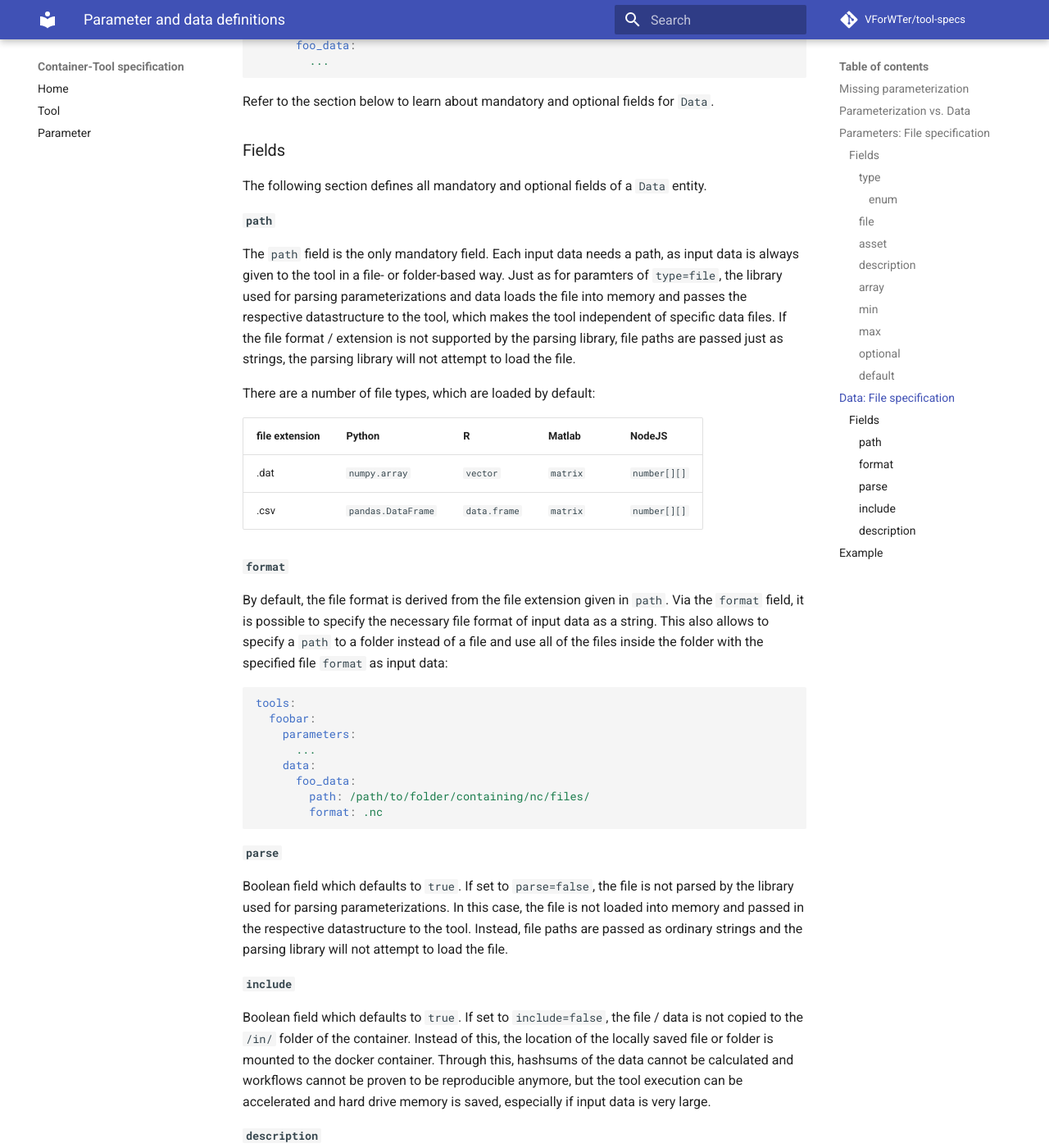
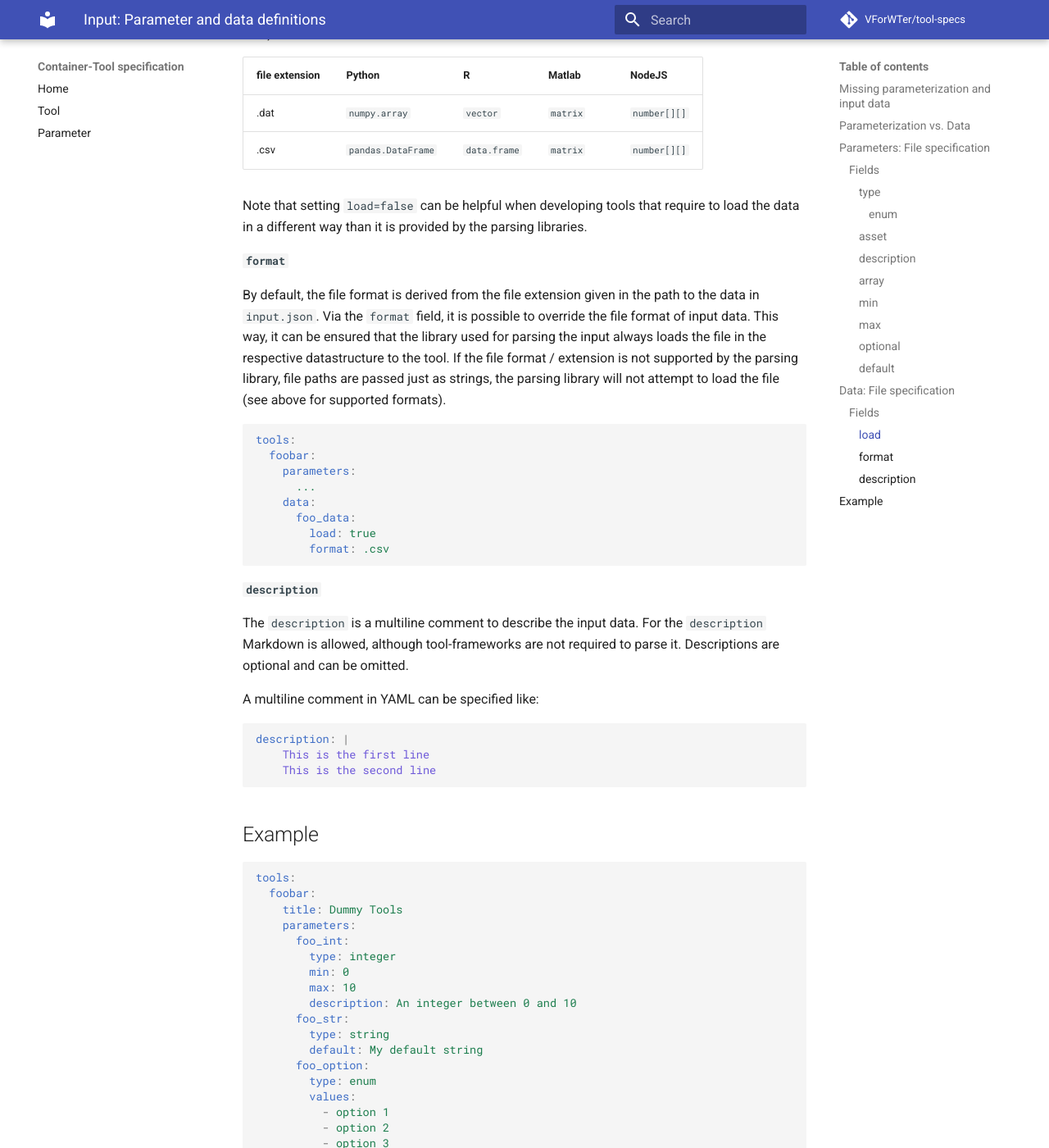
Before and after one commit to VForWaTer/tool-specs, an MkDocs documentation site: the page built from docs/input.md, in a window 1280 px wide and 1400 px high, scrolled down 4167 px. Shown: the whole window at 82% size. Built offline with MkDocs 1.6.1 and Material for MkDocs 9.7.7, drawn with Linux system fonts in a browser that asks for light colours; comment, search, counter and statistics services are not loaded; some of the changed text lies outside the part shown.

Commit message:
Update input.md

````diff
--- a/docs/input.md
+++ b/docs/input.md
@@ -7,13 +9,14 @@
 All tools define their `Parameters` and `Data` in the `tool.yml`. This is the
 blueprint about the parameter values and input data that are acceptable or
 required along with specifications, e.g. about value ranges, default values and
-data types. The *parameterization* is file based and defaults to
-`/in/parameters.json`. The JSON format is mandatory.
+data types. The actual definition of input (*parameterization* and *input data*)
+when running a tool is file based and defaults to `/in/input.json`. The JSON
+format is mandatory.
 
-## Missing parameterization
+## Missing parameterization and input data
 
 In case a [Tool](./tool.md) accepts only optional parameters and no input data,
-or no parameters and data are defined at all, the `/in/parameter.json` can be
+or no parameters and no data are defined at all, the `/in/input.json` can be
 an empty file:
 
 ```json
@@ -40,13 +43,10 @@
 Changing data does not change the tool logic. By definition, a tool is reproducible,
 if the parameterization of a tool can be applied to other data. That means, the
 **same** analysis is run on **different** data.
-Input data of a tool is also defined in *tool.yml* and *parameters.json*, but in
-a separate section `data`.
 
 From a practical perspective, if you build a tool around these tool specifications,
-the tool name and content of the sections `parameters` and `data` of the
-`/in/parameter.json` can be used to create checksums and therefor help to establish
-reproducible workflows.
+the tool name and content of the sections `parameters` and `data` of `/in/input.json`
+can be used to create checksums and therefor help to establish reproducible workflows.
 
 
 ## Parameters: File specification
@@ -58,8 +58,8 @@
 tools:
   foobar:
     parameters:
-      foo_parameters:
-        ...
+      foo_parameter:
+        [...]
 ```
 
 Refer to the section below to learn about mandatory and optional fields for a `Parameter`.
@@ -79,7 +79,6 @@
 * float
 * boolean
 * enum
-* file
 * asset
 
 ##### `enum`
@@ -103,23 +102,11 @@
           - option 3
 ```
 
-#### `file`
-
-The `type=file` type indicates, that the passed parameter is a path to a file. These files should not contain input data for the tool, as input data is specified in the `data` section of `tool.yml`. The type `file` can be used for more complex configurations that are stored in any kind of file format.
-The library used for parsing parameterizations should load the file into memory and pass the respective datastructure to the tool. This way, the tool is independent of specific data files.
-If this is not a possible workflow, file paths can be passed as ordinary string parameters and the parsing library will not attempt to load the file.
-
-There are a number of file types, which are loaded by default:
-
-| file extension | Python |  R  |  Matlab |  NodeJS  |
-| ---------------|--------|-----|---------|----------|
-| .dat  |  `numpy.array` | `vector` | `matrix`  | `number[][]` |
-| .csv  |  `pandas.DataFrame` | `data.frame` |  `matrix` |  `number[][]` |
-
 #### `asset`
 
 The `type=asset` can be used to specify paths to files or entire folders that are copied unchanged to the `/in/` path of the tool container and thus made available to the tool for further processing. The parsing library never attempts to load and process these files, therefore the files are available in the tool exactly as they are.
 Assets can be tool configurations, geometry files or all kinds of other files.
+Note that input data should not passed to the tool as `assets`, input data is described in the `data` section of `tool.yml` (see below).
 
 #### `description`
 
@@ -137,7 +124,7 @@
 
 #### `array`
 
-The `array` field takes a single boolean value and defaults to `array=false`. If set to `array=true` the `Parameter` is an array of the specified `type`. The array field **cannot** be combined with the `type=file` and `type=enum` fields.
+The `array` field takes a single boolean value and defaults to `array=false`. If set to `array=true` the `Parameter` is an array of the specified `type`. The array field **cannot** be combined with the `type=enum` field.
 
 #### `min`
 
@@ -151,27 +138,27 @@
 
 #### `optional`
 
-Boolean field which defaults to `false`. If set to `optional=true`, the parameter is not required by the tool. This implies, that the tool implementation can handle a `parameters.json` in which the `Parameter` is entirely missing.
+Boolean field which defaults to `false`. If set to `optional=true`, the parameter is not required by the tool. This implies, that the tool implementation can handle a `input.json` in which the `Parameter` is entirely missing.
 
 #### `default`
 
-The `default` field is of the same data type as the `Parameter` itself. If a default value is set, the tool-framework is required to inject this parameter into the `parameters.json`, as the tool will treat the default like any other non-optional parameter.
+The `default` field is of the same data type as the `Parameter` itself. If a default value is set, the tool-framework is required to inject this parameter into the `input.json`, as the tool will treat the default like any other non-optional parameter.
 Note, that default parameters are only parsed if they are not set as `optional=true`.
 
 
 ## Data: File specification
 
 All input `Data` is described in a data block in the `/src/tool.yml` file.
-All sets of input data are collected as the mandatory `tools.<tool_name>.data` block:
+All sets of input data are collected as the **optional** `tools.<tool_name>.data` block:
 
 ```yaml
 tools:
   foobar:
     parameters:
-      ...
+      [...]
     data:
       foo_data:
-        ...
+        [...]
 ```
 
 Refer to the section below to learn about mandatory and optional fields for `Data`.
@@ -181,30 +168,34 @@
 
 The following section defines all mandatory and optional fields of a `Data` entity.
 
-#### `path`
+#### `load`
 
-The `path` field is the only mandatory field. Each input data needs a path, as input data
-is always given to the tool in a file- or folder-based way.
-Just as for paramters of `type=file`, the library used for parsing parameterizations and
-data loads the file into memory and passes the respective datastructure to the tool, which
-makes the tool independent of specific data files.
-If the file format / extension is not supported by the parsing library, file paths are
-passed just as strings, the parsing library will not attempt to load the file.
+This is the only **mandatory** field for an entity of `Data`.
+Boolean field which defaults to `true`. If set to `load=false`, the file is not parsed by the
+library used for parsing input. In this case, file paths are passed as ordinary strings and
+the parsing library will not attempt to load the file.
 
-There are a number of file types, which are loaded by default:
+There are a number of file formats, which are loaded by default (and can be set via the `format`
+field):
+
 
 | file extension | Python |  R  |  Matlab |  NodeJS  |
 | ---------------|--------|-----|---------|----------|
 | .dat  |  `numpy.array` | `vector` | `matrix`  | `number[][]` |
 | .csv  |  `pandas.DataFrame` | `data.frame` |  `matrix` |  `number[][]` |
 
+
+Note that setting `load=false` can be helpful when developing tools that require to load the
+data in a different way than it is provided by the parsing libraries.
+
 #### `format`
 
-By default, the file format is derived from the file extension given in `path`. Via the
-`format` field, it is possible to specify the necessary file format of input data as a
-string.
-This also allows to specify a `path` to a folder instead of a file and use all of the files
-inside the folder with the specified file `format` as input data:
+By default, the file format is derived from the file extension given in the path to the data
+in `input.json`. Via the `format` field, it is possible to override the file format of input
+data. This way, it can be ensured that the library used for parsing the input always loads the
+file in the respective datastructure to the tool.  If the file format / extension is not
+supported by the parsing library, file paths are passed just as strings, the parsing library
+will not attempt to load the file (see above for supported formats).
 
 ```yaml
 tools:
@@ -213,24 +204,9 @@
       ...
     data:
       foo_data:
-        path: /path/to/folder/containing/nc/files/
-        format: .nc
+        load: true
+        format: .csv
 ```
-
-#### `parse`
-
-Boolean field which defaults to `true`. If set to `parse=false`, the file is not parsed by the
-library used for parsing parameterizations. In this case, the file is not loaded into memory
-and passed in the respective datastructure to the tool. Instead, file paths are passed as
-ordinary strings and the parsing library will not attempt to load the file.
-
-#### `include`
-
-Boolean field which defaults to `true`. If set to `include=false`, the file / data is not copied
-to the `/in/` folder of the container. Instead of this, the location of the locally saved file or
-folder is mounted to the docker container. Through this, hashsums of the data cannot be calculated
-and workflows cannot be proven to be reproducible anymore, but the tool execution can be accelerated
-and hard drive memory is saved, especially if input data is very large.
 
 #### `description`
 
@@ -275,12 +251,12 @@
         description: An optional array of floats
     data:
       foo_csv_data:
-        path: /path/to/data.csv
-        description: A .csv file containing input data
-      foo_folder_data:
-        path: /path/to/folder
-        format: .nc
-        parse: false
-        include: false
-        description: Folder containing data in netCDF format
+        load: true
+        format: .csv
+        description: |
+          The parsing library will try to load the data like .csv files,
+          regardless of the file extension.
+      foo_nc_data:
+        load: false
+        description: netCDF data that is not loaded by the parsing library.
 ```
````
Also changed, not shown: other parts of docs/input.md (+4 -2 lines).
